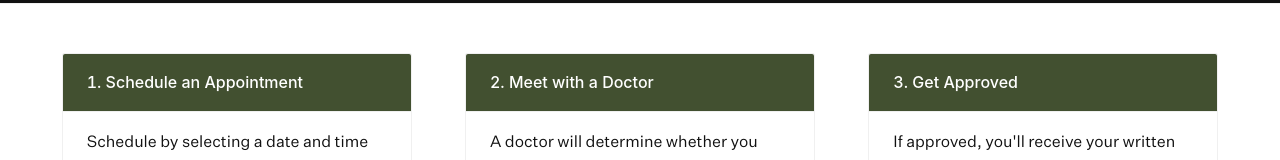
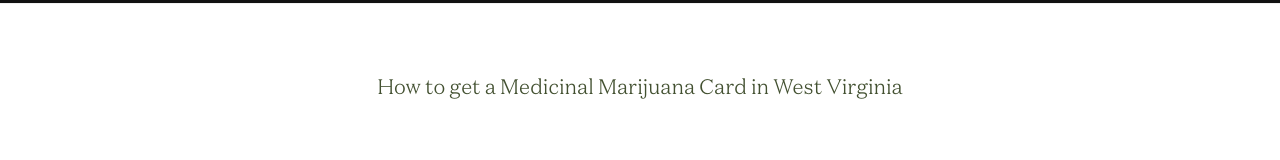
Before and after one commit to maynardz/gs_client, a React (Create React App) app: page /#/become-a-patient in a window 1280 px wide. Shown: the part 376-536 px from the top of the page. Built offline with nearby package versions, Linux system fonts and the light colour scheme.

Commit message:
become a patient copy added

```diff
--- a/src/components/Splash/Pages/BecomeAPatient/BecomeAPatient.js
+++ b/src/components/Splash/Pages/BecomeAPatient/BecomeAPatient.js
@@ -25,6 +25,10 @@ const BecomeAPatient = (props) => {
         <h1>Become a Patient</h1>
       </div>
       <Appbar />
+      <br/>
+      <br/>
+      <br/>
+      <h2 style={{textAlign: 'center', fontFamily: 'domainLight', color: '#425030'}}>How to get a Medicinal Marijuana Card in West Virginia</h2>
       <div className='patientSignup-info-container'>
         <div>
           <Card
```
